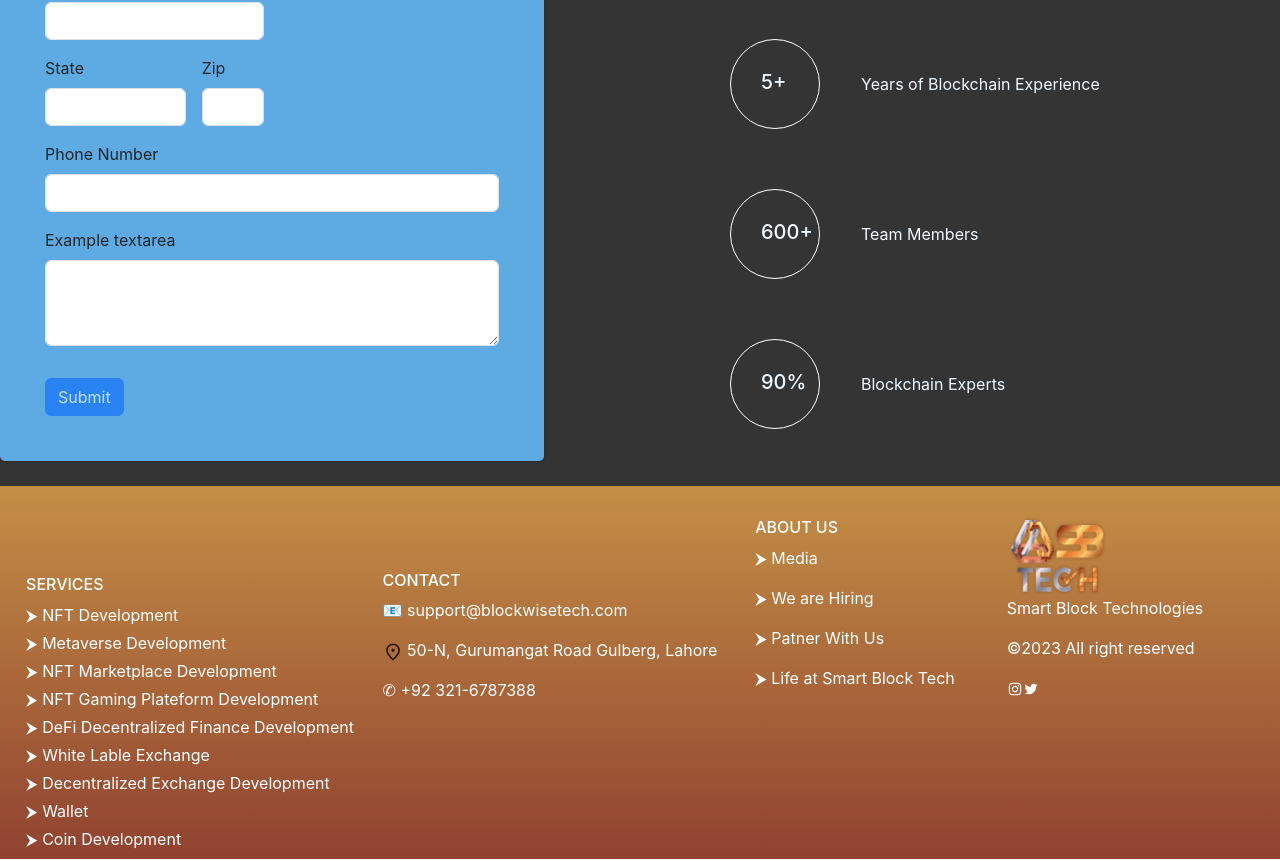
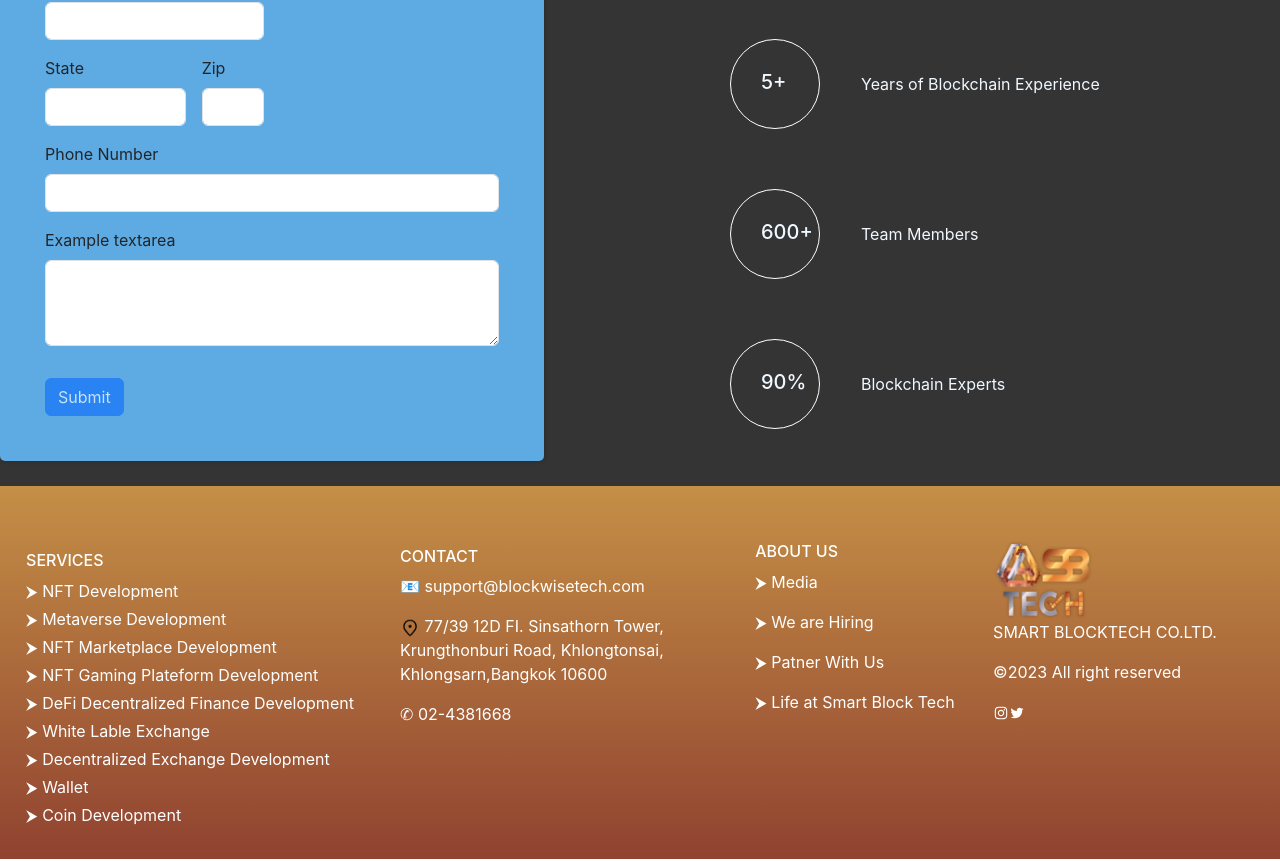
Before and after one commit to placeparks/SBT, a React (Create React App) app: page / in a window 1280 px wide. Shown: the part 6461-7322 px from the top of the page. Built offline with nearby package versions, Linux system fonts and the light colour scheme.

Commit message:
Update Footer.js

```diff
--- a/src/components/Home/Footer.js
+++ b/src/components/Home/Footer.js
@@ -22,8 +22,7 @@ export default function Footer() {
 <div className={styles.contactSec}>
 <h6>CONTACT</h6>
     <p>&#x1F4E7; support@blockwisetech.com</p>
-    <p><img src="./location.png" alt=""/> 50-N, Gurumangat Road Gulberg, Lahore</p>
-    <p>&#x2706; +92 321-6787388</p>
+    <p style={{width:"300px"}}><img src="./location.png" alt=""/> 77/39 12D FI. Sinsathorn Tower, Krungthonburi Road, Khlongtonsai, Khlongsarn,Bangkok 10600</p>    <p>&#x2706; 02-4381668</p>
 </div>
 
 <div className={styles.aboutUs}>
@@ -36,7 +35,7 @@ export default function Footer() {
 
 <div className={styles.socialSec}>
     <img src='logo.png' alt=""/>
-        <p>Smart Block Technologies</p>
+        <p>SMART BLOCKTECH CO.LTD.</p>
     <p>©2023 All right reserved</p>
               <AiOutlineInstagram/>
               <AiOutlineTwitter/>
```
